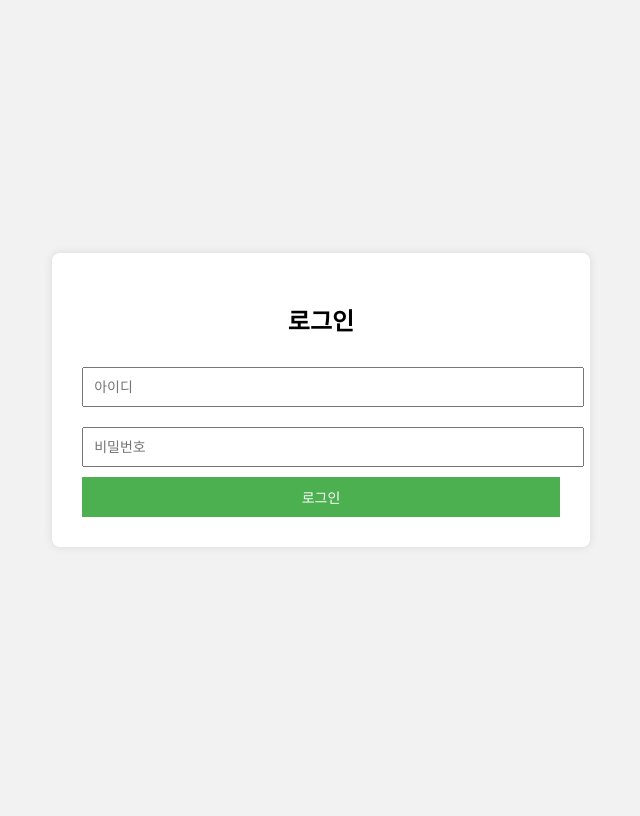
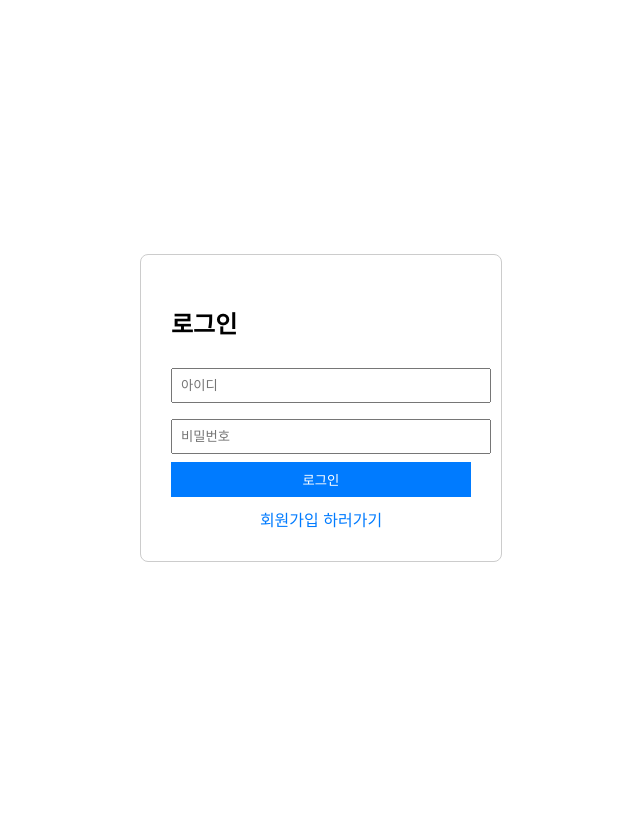
Before and after one commit to Lee0310-korea/project, a Flask app: page / in a window 1280 px wide. Shown: the whole page, without its empty margins (319-959 px from the left). Before the commit the page ends 547 px from the top, so only its background shows below. Run offline with Flask 3, Linux system fonts and the light colour scheme.

Commit message:
Update login.html

```diff
--- a/templates/login.html
+++ b/templates/login.html
@@ -4,53 +4,27 @@
   <meta charset="UTF-8" />
   <title>로그인</title>
   <style>
-    body {
-      font-family: sans-serif;
-      display: flex;
-      justify-content: center;
-      align-items: center;
-      height: 100vh;
-      margin: 0;
-      background-color: #f2f2f2;
-    }
-    .login-container {
-      background: white;
-      padding: 30px;
-      border-radius: 8px;
-      box-shadow: 0 0 10px rgba(0,0,0,0.1);
-      text-align: center;
-    }
-    input {
-      width: 100%;
-      padding: 10px;
-      margin: 10px 0;
-      font-size: 14px;
-    }
-    button {
-      width: 100%;
-      padding: 10px;
-      font-size: 14px;
-      background-color: #4CAF50;
-      color: white;
-      border: none;
-      cursor: pointer;
-    }
-    button:hover {
-      background-color: #45a049;
-    }
-    h2 {
-      margin-bottom: 20px;
-    }
+    body { font-family: sans-serif; display: flex; justify-content: center; align-items: center; height: 100vh; }
+    .login-container { border: 1px solid #ccc; padding: 30px; border-radius: 8px; width: 300px; }
+    input { width: 100%; padding: 8px; margin: 8px 0; }
+    button { width: 100%; padding: 8px; background-color: #007BFF; color: white; border: none; cursor: pointer; }
+    button:hover { background-color: #0056b3; }
+    .error { color: red; }
+    a { display: block; margin-top: 10px; text-align: center; text-decoration: none; color: #007BFF; }
   </style>
 </head>
 <body>
   <div class="login-container">
     <h2>로그인</h2>
-    <form action="/login" method="post">
-      <input type="text" name="username" placeholder="아이디" required>
-      <input type="password" name="password" placeholder="비밀번호" required>
+    {% if error %}
+    <p class="error">{{ error }}</p>
+    {% endif %}
+    <form method="post">
+      <input type="text" name="username" placeholder="아이디" required />
+      <input type="password" name="password" placeholder="비밀번호" required />
       <button type="submit">로그인</button>
     </form>
+    <a href="{{ url_for('register') }}">회원가입 하러가기</a>
   </div>
 </body>
 </html>
```
